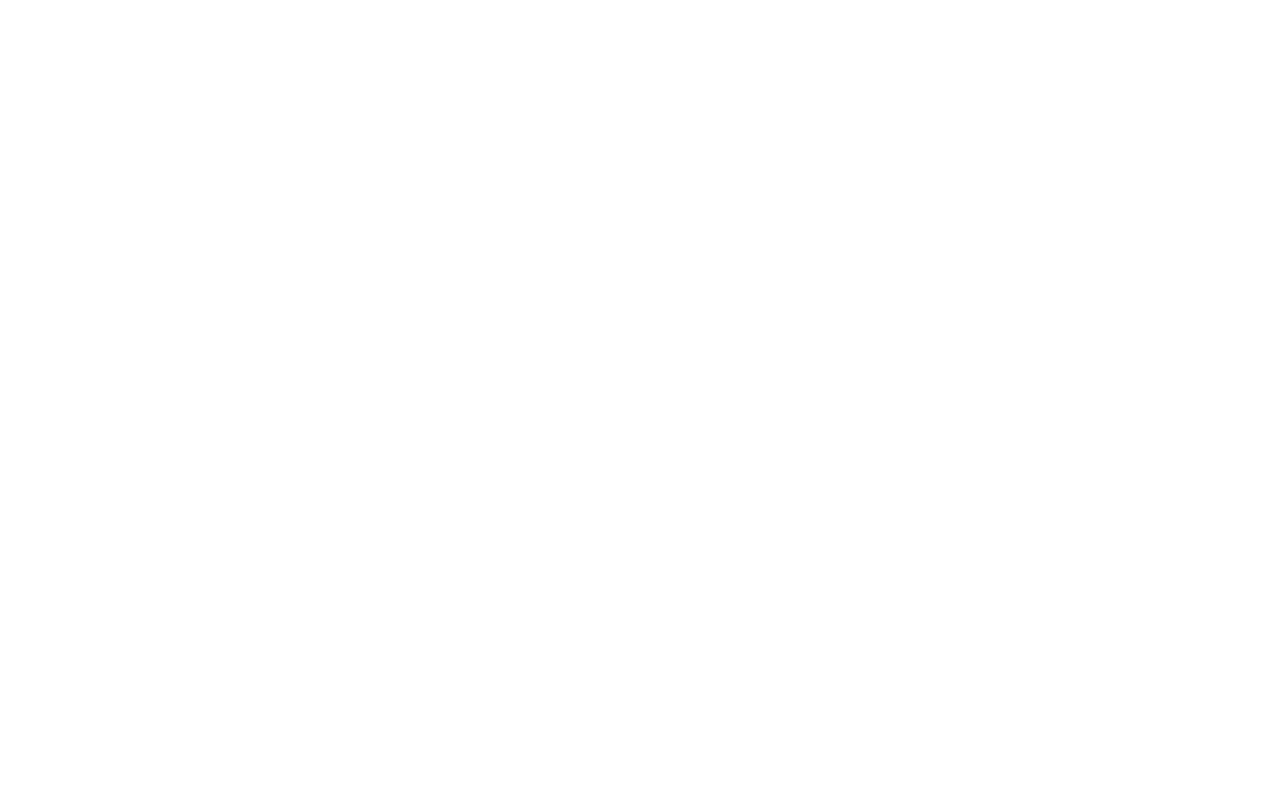
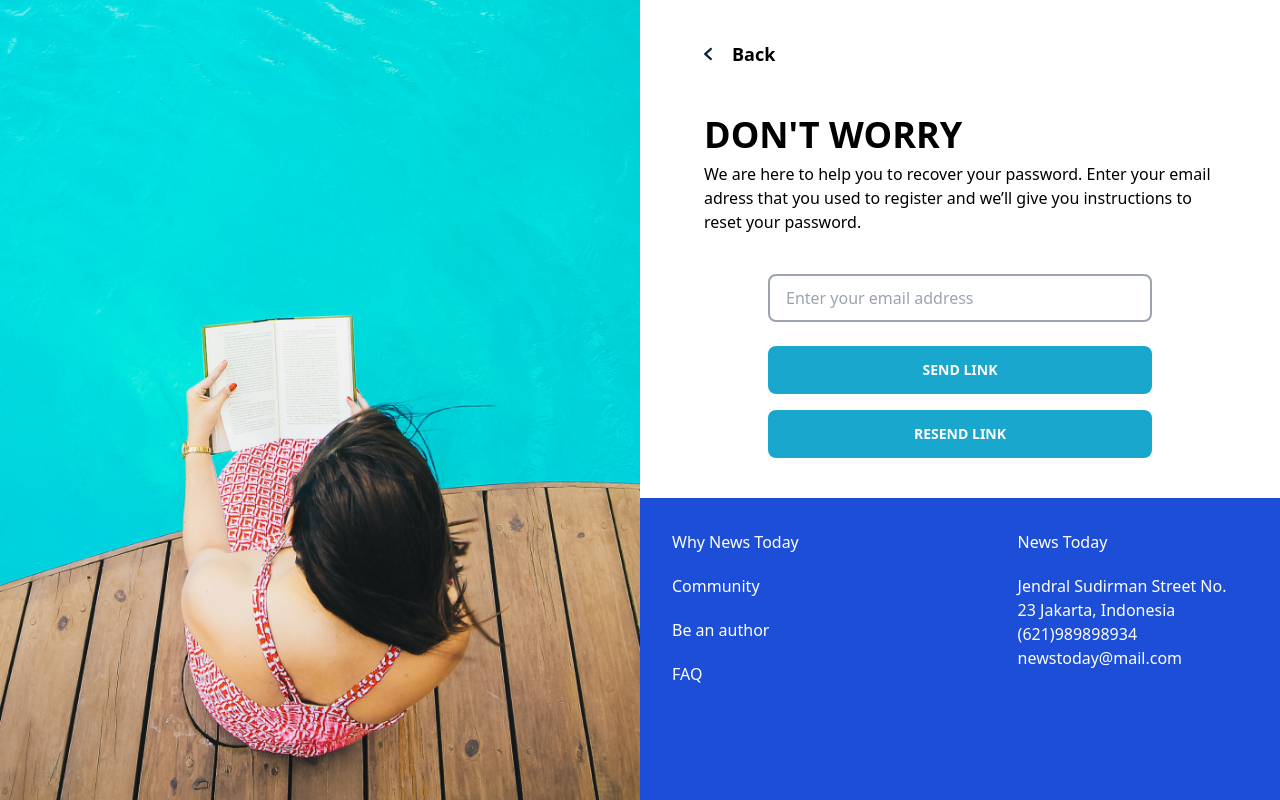
Before and after one commit to hendris27/clickmedianews-frontend, a React (Vite) app: page /forgot-password in a window 1280 px wide. Before the commit this address had no page. Built offline with nearby package versions, Linux system fonts and the light colour scheme.

Commit message:
fix: daisyui and forgot password

```diff
--- a/src/App.jsx
+++ b/src/App.jsx
@@ -1,6 +1,7 @@
 import {  BrowserRouter, Routes, Route} from "react-router-dom"
 
 import Home from "./pages/users/Home"
+import ForgotPassword from "./pages/users/auth/forgot-password"
 
 
 // import { Provider } from "react-redux"
@@ -16,6 +17,7 @@
         <BrowserRouter>
             <Routes>
                 <Route path='/' element={<Home/>} />
+                <Route path='/forgot-password' element={<ForgotPassword/>} />
             </Routes>
         </BrowserRouter>
 
--- a/src/pages/users/auth/forgot-password.jsx
+++ b/src/pages/users/auth/forgot-password.jsx
@@ -11,7 +11,7 @@
     return (
         <Fragment>
             <div className='flex w-full h-full xl:h-screen'>
-                <div className="hidden md:flex flex-1 bg-[url('/src/assets/img/image.png')] bg-cover bg-bottom bg-no-repeat"></div>
+                <div className="hidden md:flex flex-1 bg-[url('/src/assets/img/forgot-image.png')] bg-cover bg-bottom bg-no-repeat"></div>
                 <div className='flex flex-col flex-1 bg-white gap-10 pt-10 h-screen md:h-full'>
                     <div className='flex items-center flex-col justify-center gap-10 h-screen'>
                         <div className='flex gap-4 w-4/5'>
--- a/tailwind.config.js
+++ b/tailwind.config.js
@@ -21,5 +21,5 @@
             },
         ],
     },
-    plugins: [],
+    plugins: [require('daisyui')],
 }
```
Also changed, not shown: src/assets/img/arrow-back.svg (added), src/assets/img/forgot-image.png (added).
